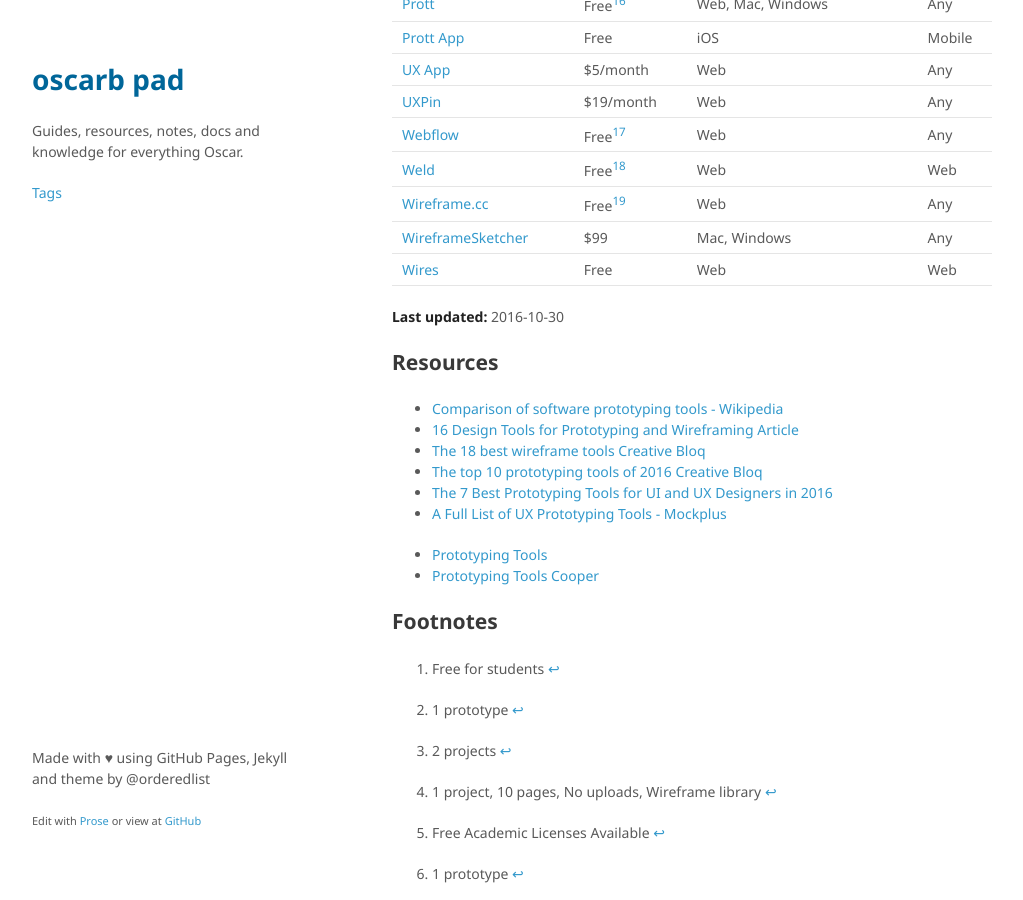
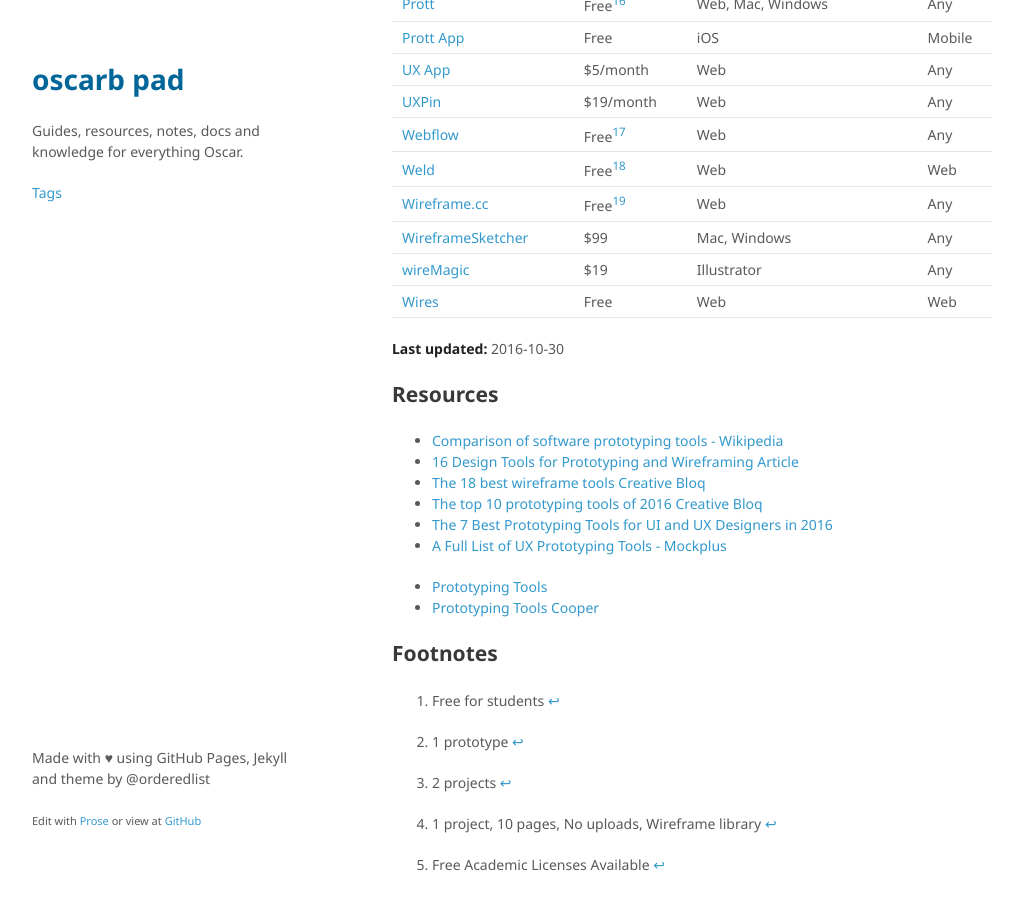
Before and after one commit to oscarb/pad, a Jekyll site: the page built from _docs/prototyping.md, in a window 1280 px wide and 900 px high, scrolled down 1761 px. Shown: the whole window, without its empty margins (128-1151 px from the left). Built offline with Jekyll 4.4.1, drawn with Linux system fonts in a browser that asks for light colours; some web fonts are replaced.

Commit message:
Updated prototyping.md

```diff
--- a/_docs/prototyping.md
+++ b/_docs/prototyping.md
@@ -70,7 +70,9 @@ Name | Lowest price | Platform | Protype for
 [Weld](https://www.weld.io/) | Free[^weld] | Web | Web
 [Wireframe.cc](https://wireframe.cc/) | Free[^wireframecc] | Web | Any
 [WireframeSketcher](http://wireframesketcher.com/)  | $99 | Mac, Windows | Any
+[wireMagic](http://wuwacorp.com/wiremagic/)  | $19 | Illustrator | Any
 [Wires](http://quirktools.com/wires/) | Free | Web | Web
+
 
 
 **Last updated:** 2016-10-30
```
